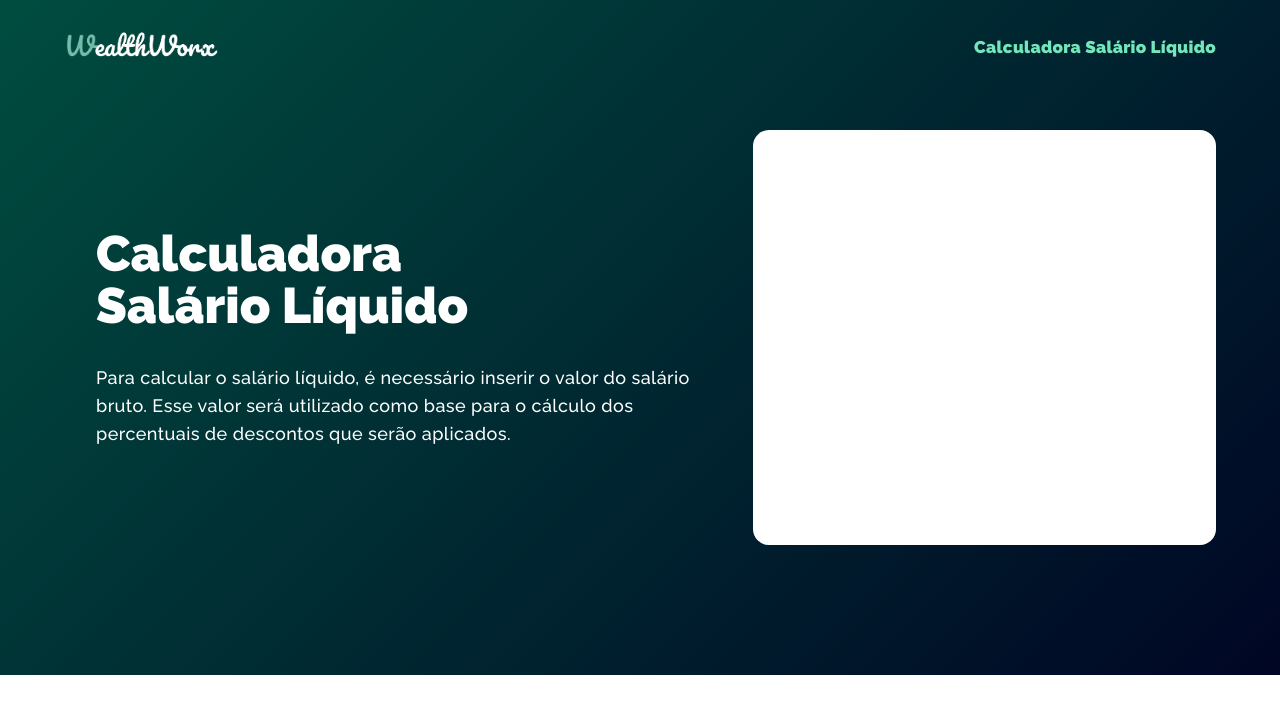
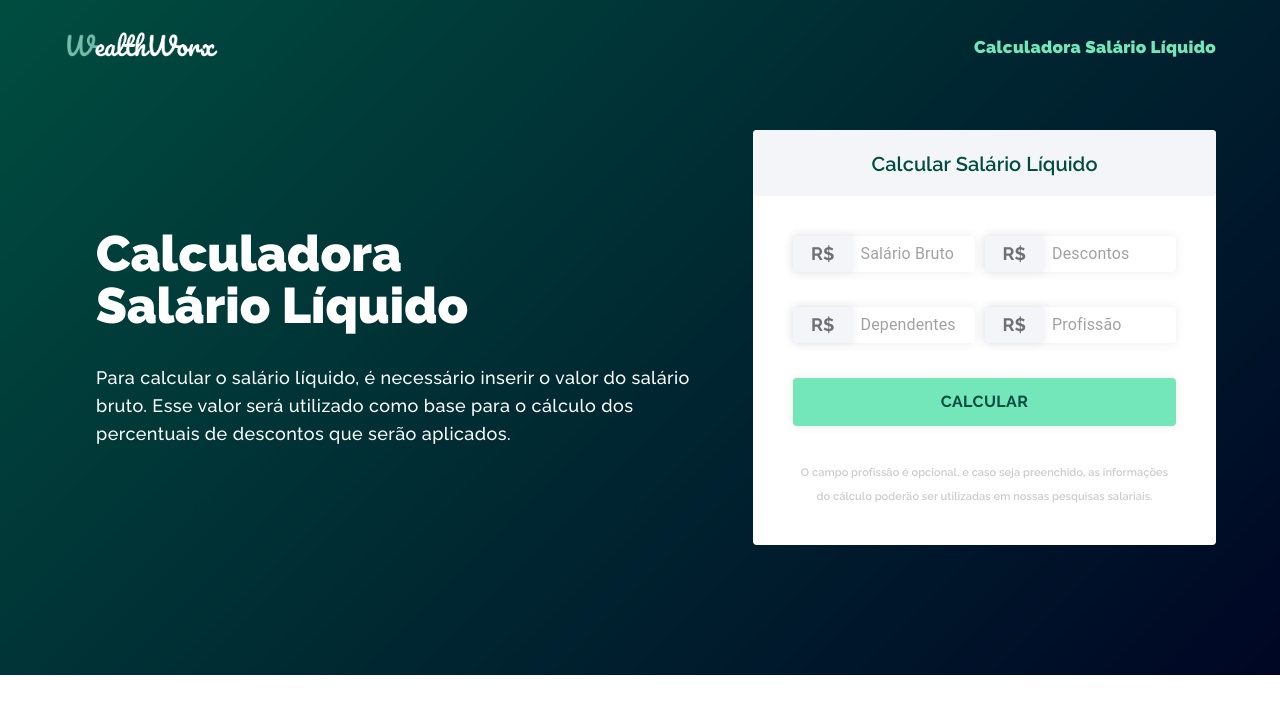
Before and after one commit to leonardotandeli/wealthworx-app, a Next.js app: page / in a window 1280 px wide. Shown: the top 714 px of the page. Built offline with nearby package versions, Linux system fonts and the light colour scheme.

Commit message:
add form styles header

```diff
--- a/public/font.css
+++ b/public/font.css
@@ -1 +1,20 @@
 @import url('https://fonts.googleapis.com/css2?family=Raleway:ital,wght@0,100;0,200;0,300;0,400;0,500;0,600;0,700;0,800;0,900;1,100;1,200;1,300;1,400;1,500;1,600;1,700;1,800;1,900&display=swap');
+
+.MuiInputAdornment-root	{
+    padding: 18px;
+    background-color: #F3F5F9;
+    box-shadow: 0px 0px 10px rgba(71, 71, 71, 0.1);
+    border-radius: 4px;
+    font-family: 'Raleway';
+    font-style: "SemiBold";
+    font-weight: 800;
+    font-size: 18px;
+    line-height: 48px;
+    /* or 267% */
+
+    letter-spacing: 0.06px;
+
+    color: #797979;
+
+
+}
--- /dev/null
+++ b/src/components/FormHeader/index.tsx
@@ -0,0 +1,129 @@
+import { Box, Button, FormControl, Grid, IconButton, Input, InputAdornment, InputBase, OutlinedInput, Typography } from '@mui/material'
+
+import React from 'react'
+
+export default function FormHeader() {
+  return (
+    <Box
+    sx={{
+      width: 463,
+      height: 415,
+      borderRadius: "4px",
+      backgroundColor: "#fff",
+    }}
+  >
+    <Typography  sx={{
+    textAlign: "center",
+    fontFamily: "Raleway",
+    borderRadius: "4px",
+    padding: "8px",
+    background: "#F3F5F9",
+    height: "66px",
+    fontStyle: "normal",
+    fontWeight: "600",
+    fontSize: "20px",
+    lineHeight: "52px",
+    letterSpacing: "0.06px",
+    color: "#004D40",
+    }}>Calcular Salário Líquido</Typography>
+
+    <FormControl sx={{
+    }}>
+
+        <Grid container sx={{
+          padding: "40px",
+
+        }}>
+    <Grid item xs={6} sx={{
+          paddingBottom: "35px",
+          paddingRight: "10px",
+          borderColor: "#fff"
+        }}>
+
+
+
+    <InputBase placeholder='Salário Bruto' sx={{
+        background: "#FFFFFF",
+        boxShadow: "0px 0px 10px rgba(71, 71, 71, 0.1)",
+        borderRadius: "4px",
+
+    }}
+    startAdornment={<InputAdornment position="start"><strong>R$</strong></InputAdornment>}/>
+
+    </Grid>
+    <Grid item xs={6}>
+    <InputBase placeholder='Descontos' sx={{
+        background: "#FFFFFF",
+        boxShadow: "0px 0px 10px rgba(71, 71, 71, 0.1)",
+        borderRadius: "4px",
+
+    }}
+    startAdornment={<InputAdornment position="start"><strong>R$</strong></InputAdornment>}/>
+
+    </Grid>
+
+    <Grid item xs={6}  sx={{
+          paddingBottom: "35px",
+          paddingRight: "10px",
+
+        }}>
+    <InputBase placeholder='Dependentes' sx={{
+        background: "#FFFFFF",
+        boxShadow: "0px 0px 10px rgba(71, 71, 71, 0.1)",
+        borderRadius: "4px",
+
+    }}
+    startAdornment={<InputAdornment position="start"><strong>R$</strong></InputAdornment>}/>
+    </Grid>
+
+    <Grid item xs={6}>
+    <InputBase placeholder='Profissão' sx={{
+        background: "#FFFFFF",
+        boxShadow: "0px 0px 10px rgba(71, 71, 71, 0.1)",
+        borderRadius: "4px",
+
+    }}
+    startAdornment={<InputAdornment position="start"><strong>R$</strong></InputAdornment>}/>
+
+    </Grid>
+
+<Button sx={{
+    background: "#73E6BA",
+    boxShadow: "0px 0px 10px rgba(71, 71, 71, 0.1)",
+    fontFamily: "Raleway",
+    fontStyle: "normal",
+    fontWeight: "700",
+    fontSize: "16px",
+    lineHeight: "20px",
+    letterSpacing: "0.395294px",
+    color: "#004D40",
+    width: "100%",
+    padding: "14px"
+}}
+>Calcular</Button>
+
+
+<Typography sx={{
+    paddingTop: "35px",
+    fontFamily: "Raleway",
+    fontStyle: "normal",
+    fontWeight: "600",
+    fontSize: "11px",
+    lineHeight: "24px",
+    textAlign: "center",
+    letterSpacing: "0.06px",
+    color: "#CCCCCC",
+
+}}
+
+>O campo profissão é opcional, e caso seja preenchido, as informações do cálculo poderão ser utilizadas em nossas pesquisas salariais.</Typography>
+
+        </Grid>
+
+
+
+    </FormControl>
+
+  </Box>
+  )
+}
--- a/src/components/PageTitle/index.tsx
+++ b/src/components/PageTitle/index.tsx
@@ -1,5 +1,6 @@
 import { Box, Container, Grid, Typography } from "@mui/material";
 import React from "react";
+import FormHeader from "../FormHeader";
 
 export default function PageTitle() {
   return (
@@ -15,7 +16,7 @@ export default function PageTitle() {
         justifyContent="center"
         alignItems="center"
       >
-        <Grid item xs>
+        <Grid item  xs>
           <Typography
             sx={{
               fontFamily: "Raleway",
@@ -48,16 +49,9 @@ export default function PageTitle() {
             dos percentuais de descontos que serão aplicados.
           </Typography>
         </Grid>
-        <Grid item>
-          <Box
-            sx={{
-              width: 463,
-              height: 415,
-              borderRadius: 4,
-              backgroundColor: "#fff",
-            }}
-          />
-        </Grid>
+
+     <FormHeader/>
+
       </Grid>
     </Container>
   );
```
